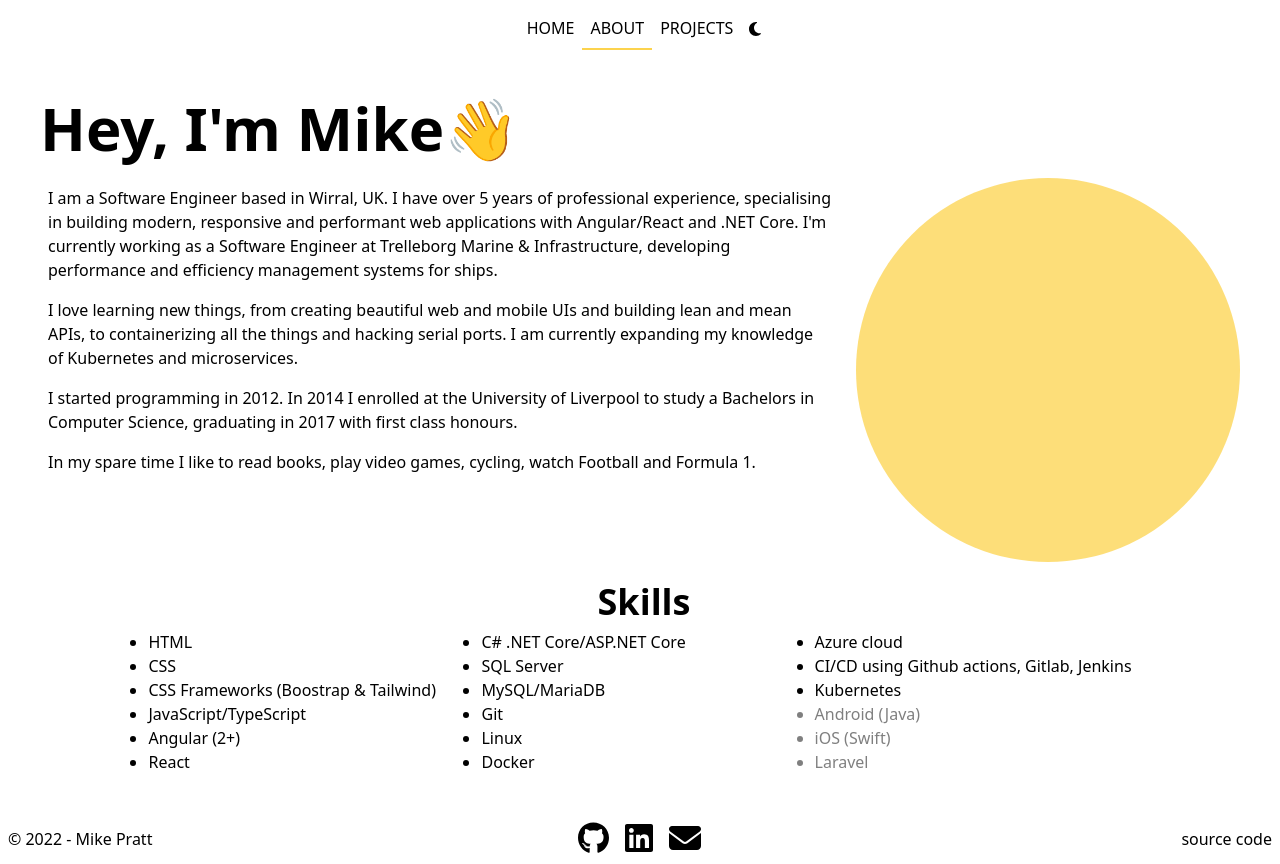
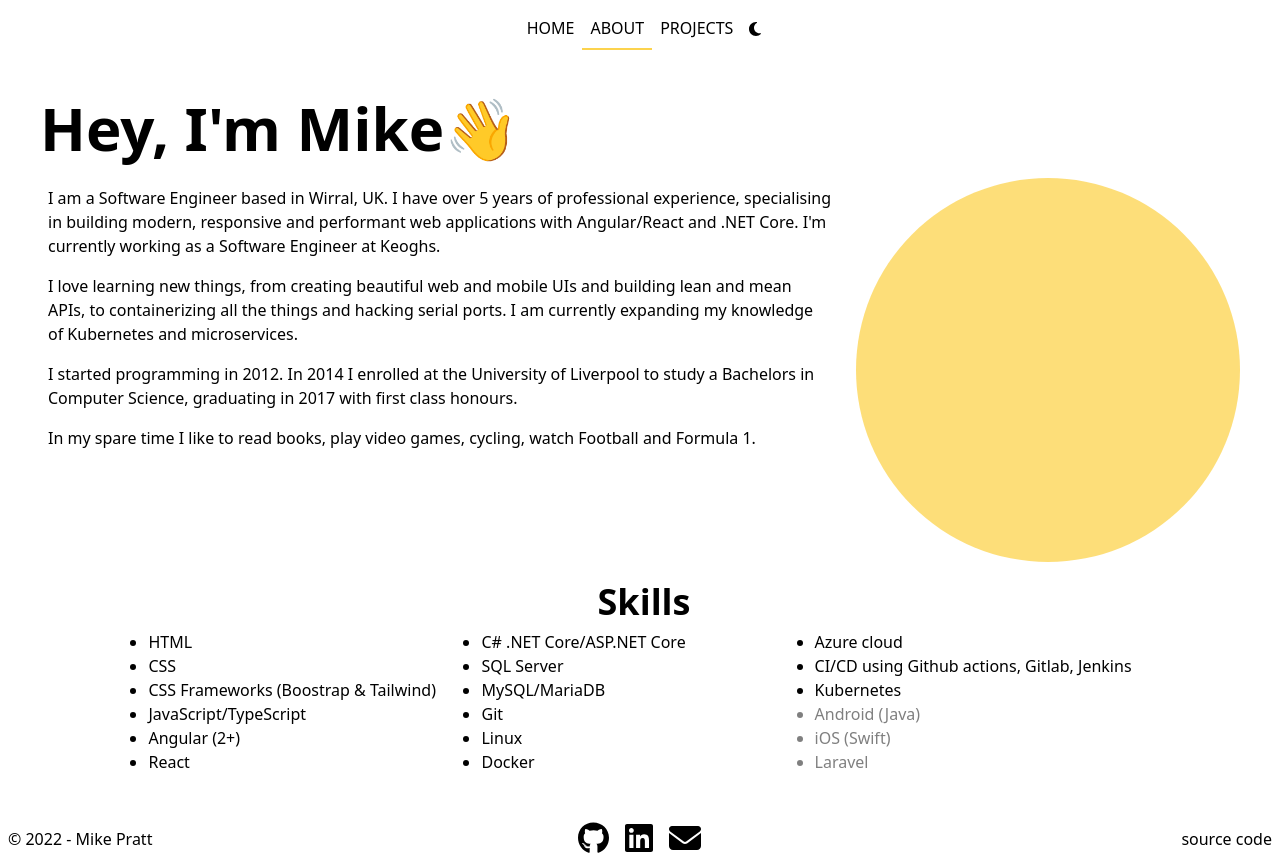
Before and after one commit to mj3f/personal-website, a Next.js app: page /about in a window 1280 px wide. Built offline with nearby package versions, Linux system fonts and the light colour scheme.

Commit message:
Updated about section.

```diff
--- a/pages/about.tsx
+++ b/pages/about.tsx
@@ -10,8 +10,7 @@ export default function About() {
                     <article className="flex flex-col w-full md:w-2/3">
                         <p className="p-2">I am a Software Engineer based in Wirral, UK. I have over 5 years of professional experience, specialising in
                             building modern, responsive and performant web applications with Angular/React and .NET Core.
-                            I'm currently working as a Software Engineer at Trelleborg Marine & Infrastructure, developing performance and efficiency
-                            management systems for ships.
+                            I'm currently working as a Software Engineer at Keoghs.
                         </p>
                         <p className="p-2">
                             I love learning new things,
```
